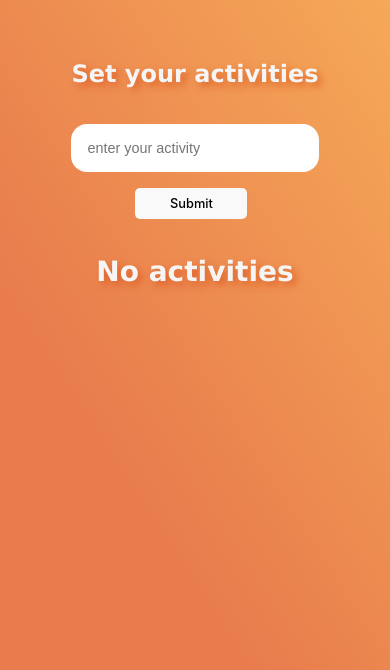
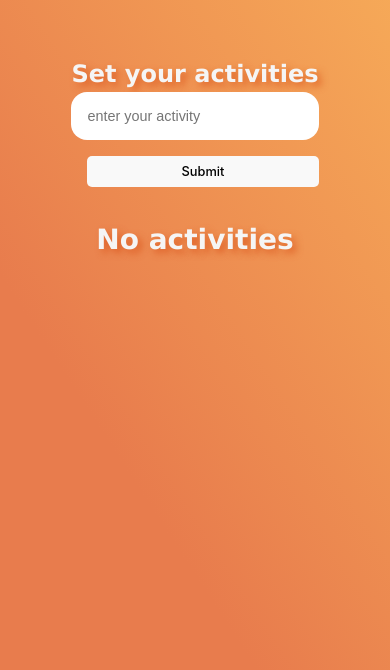
Before and after one commit to Denybix/my-todo-list, a React (Vite) app: page / in a window 390 px wide. Shown: the top 670 px of the page. Built offline with nearby package versions, Linux system fonts and the light colour scheme.

Commit message:
Update Commit

```diff
--- a/src/todo.css
+++ b/src/todo.css
@@ -39,7 +39,6 @@ label {
     color: whitesmoke;
     text-shadow: 4px 4px 7px rgba(218, 85, 28, 0.74);
     text-align: center;
-    margin-bottom: 2rem;
 }
 
 .todo-input {
@@ -185,6 +184,7 @@ button:active {
     }
 
     .activity-container {
+        width: 100%;
         padding: 0.8rem;
     }
 
@@ -193,8 +193,7 @@ button:active {
     }
 
     button {
-        font-size: .8rem;
-        padding: .5rem;
-        margin-left: 4rem;
-        width: 7rem;
+        font-size: 0.8rem;
+        padding: 0.5rem;
+    }
 }
```
